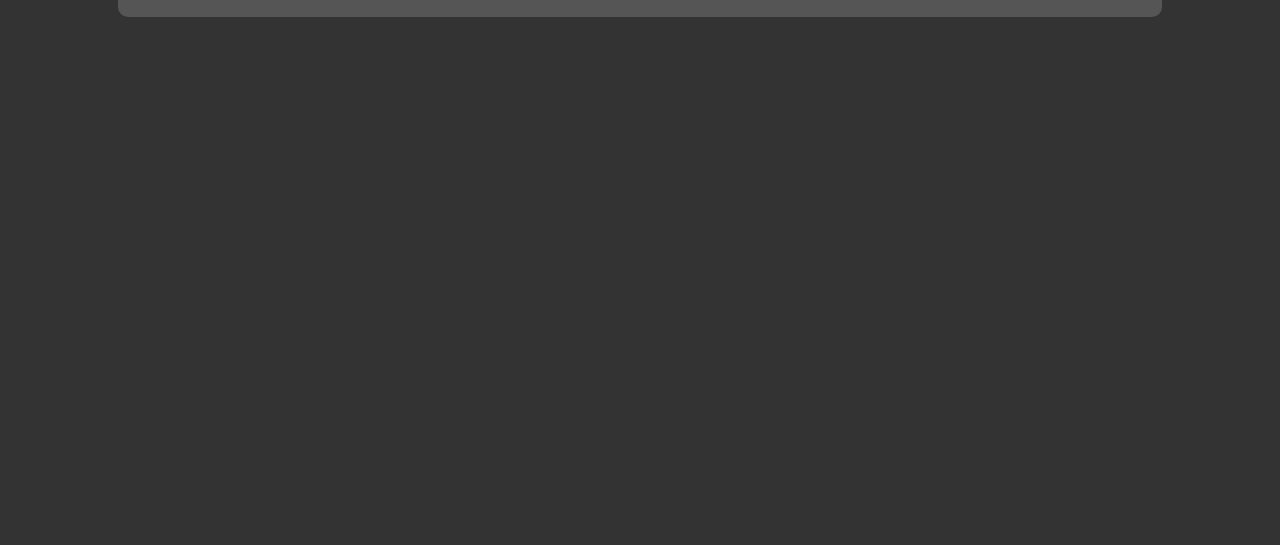
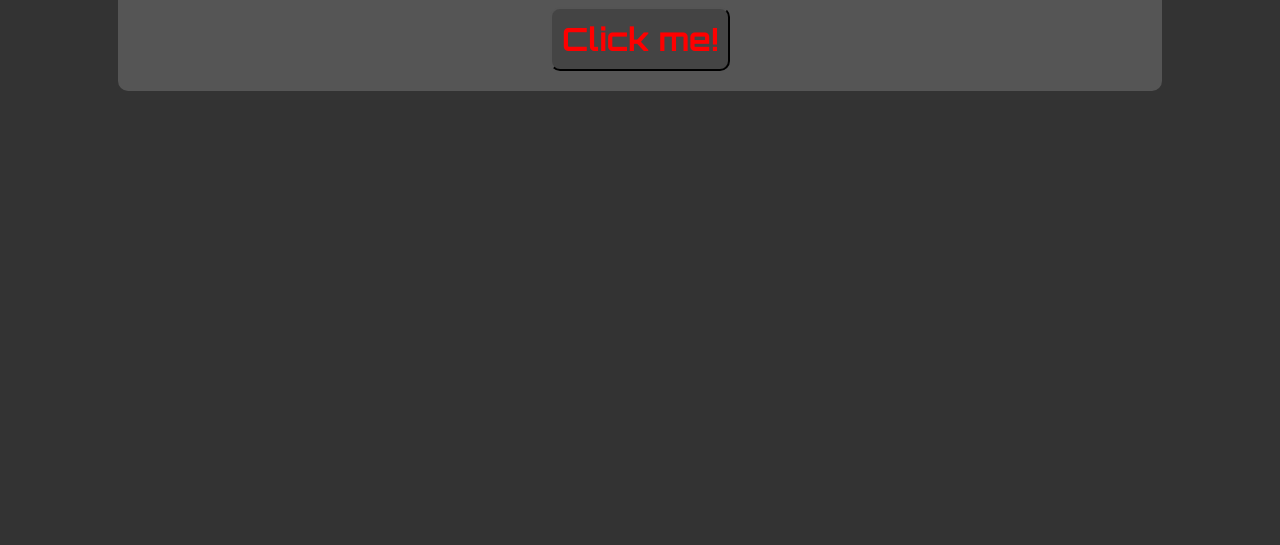
Before and after one commit to fhc-tutorial/fhc-tutorial.github.io, a plain HTML site: page index.html in a window 1280 px wide. Shown: the part 255-800 px from the top of the page. Drawn offline with Linux system fonts and the light colour scheme.

Commit message:
feat: Add scary button

```diff
--- a/index.html
+++ b/index.html
@@ -19,6 +19,7 @@
     <div class="content">
         <h1>Evil FHC Homepage</h1>
         <blockquote>MUAHAHA I HAVE DONE IT! I HAVE FINALLY CLONED MYSELF! I HAVE SEPARATED MYSELF FROM THAT GOODY-TWO-SHOES OF AN ORGANIZATION!</blockquote>
+        <button class="the-scary-button" onclick="alert('You clicked me. Now I will steal your ice cream.')">Click me!</button>
     </div>
 </body>
 </html>
--- a/style.css
+++ b/style.css
@@ -13,6 +13,16 @@ body {
 
 a {
     color: white;
+}
+
+button.the-scary-button {
+    display: block;
+    background: #444444;
+    font-size: 2em;
+    font-weight: bold;
+    color: #ff0000;
+    border-radius: 10px;
+    padding: 10px;
 }
 
 header.navbar {
```
